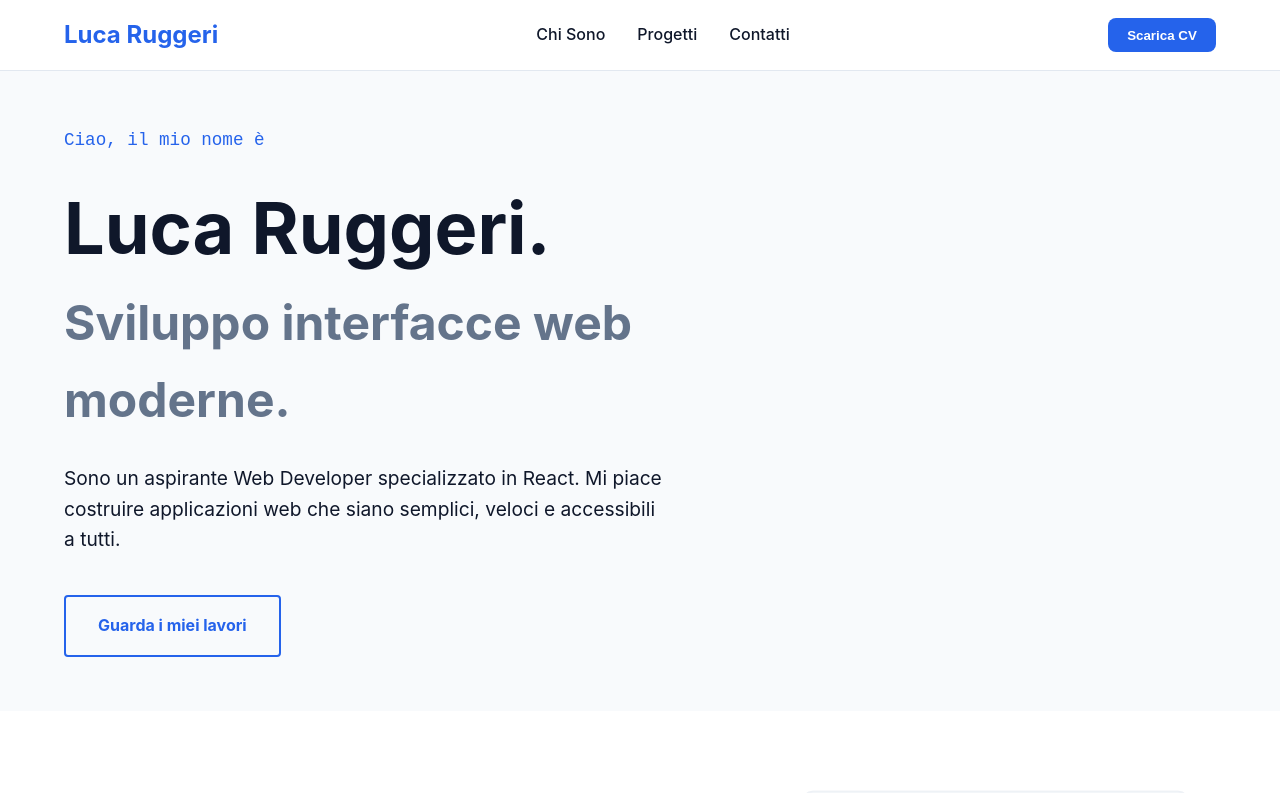
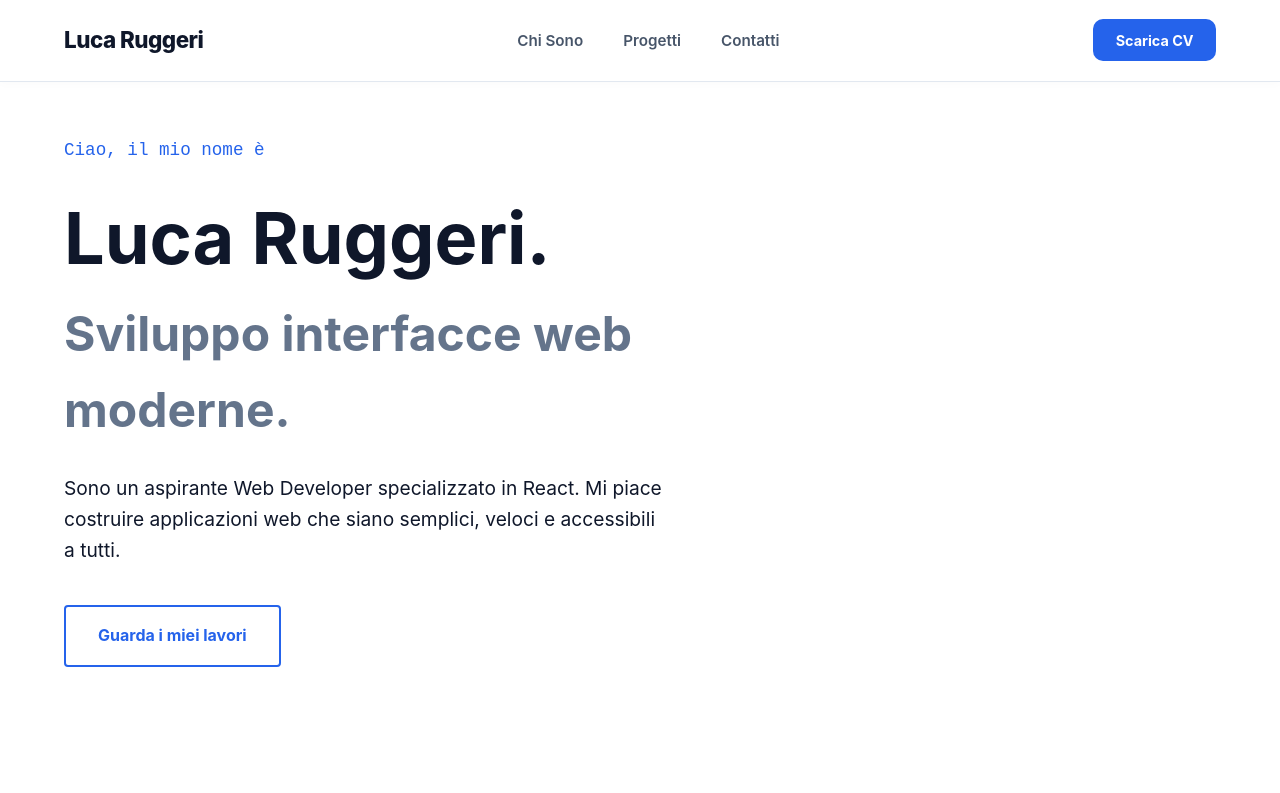
Before and after one commit to LucaRuggeri5/sito-personale-luca-ruggeri, a React (Vite) app: page / in a window 1280 px wide. Shown: the top 793 px of the page. Built offline with nearby package versions, Linux system fonts and the light colour scheme; no server answers; the database is empty.

Commit message:
revisione navbar e inserimento pdf

```diff
--- a/src/components/Navbar/Navbar.css
+++ b/src/components/Navbar/Navbar.css
@@ -2,47 +2,61 @@
 
 .navbar-container {
   display: flex;
-  justify-content: space-between; /* Spinge logo, link e bottone ai tre estremi */
+  justify-content: space-between;
   align-items: center;
-  padding: 1rem 5%; /* 5% di padding laterale per non toccare i bordi dello schermo */
-  background-color: #ffffff;
-  border-bottom: 1px solid #e2e8f0; /* Una linea sottile grigia per separare la nav dal resto */
-  position: sticky; /* Rimane fissa in alto mentre scrolli */
+  padding: 1.2rem 5%; /* Leggermente aumentata l'altezza per dare più respiro */
+  background-color: rgba(255, 255, 255, 0.95); /* Effetto leggermente trasparente di tendenza */
+  backdrop-filter: blur(8px); /* Sfoca lo sfondo sotto la navbar mentre si scrolla */
+  border-bottom: 1px solid #e2e8f0;
+  position: sticky;
   top: 0;
-  z-index: 1000; /* Assicura che stia sopra a tutti gli altri elementi */
+  z-index: 1000;
+  box-shadow: 0 2px 10px rgba(0, 0, 0, 0.02); /* Ombra più morbida e moderna */
 }
 
 .navbar-logo a {
-  font-size: 1.5rem;
-  font-weight: bold;
-  color: var(--primary-color); /* Usiamo la variabile che abbiamo creato in index.css */
+  font-size: 1.4rem;
+  font-weight: 800; /* Più marcato per dare identità al brand */
+  color: #0f172a; /* Colore scuro neutro, evita che il logo sparisca se è dello stesso colore dei bottoni */
+  text-decoration: none;
+  letter-spacing: -0.5px;
 }
 
 .navbar-links {
   display: flex;
-  gap: 2rem; /* Crea spazio uniforme tra i link */
+  gap: 2.5rem;
+  list-style: none; /* Rimuove i pallini di default della lista */
+  margin: 0;
+  padding: 0;
 }
 
 .navbar-links a {
-  font-weight: 500;
-  transition: color 0.3s; /* Effetto morbido quando passi sopra con il mouse */
+  text-decoration: none;
+  color: #475569; /* Grigio scuro leggibile */
+  font-weight: 600;
+  font-size: 0.95rem;
+  transition: color 0.25s ease;
 }
 
 .navbar-links a:hover {
   color: var(--primary-color);
 }
 
+/* Stilizzazione del link/bottone CV */
 .cv-button {
+  display: inline-block;
   background-color: var(--primary-color);
   color: white;
-  padding: 0.6rem 1.2rem;
-  border: none;
-  border-radius: 8px;
-  cursor: pointer;
-  font-weight: 600;
-  transition: background 0.3s;
+  padding: 0.6rem 1.4rem;
+  text-decoration: none;
+  border-radius: 10px; /* Angoli più morbidi in linea con le nuove card dei progetti */
+  font-weight: 700;
+  font-size: 0.9rem;
+  transition: all 0.3s ease;
 }
 
 .cv-button:hover {
   background-color: var(--accent-color);
+  transform: translateY(-1px); /* Piccolo effetto micro-interazione all'hover */
+  box-shadow: 0 4px 12px rgba(37, 99, 235, 0.2);
 }
--- a/src/components/Navbar/Navbar.jsx
+++ b/src/components/Navbar/Navbar.jsx
@@ -1,24 +1,27 @@
 import React from 'react';
-import './Navbar.css'; // Importiamo lo stile specifico per questo componente
+import './Navbar.css';
 
 const Navbar = () => {
   return (
     <nav className="navbar-container">
-            {/* Il Logo del tuo sito */}
+      {/* Logo / Nome */}
       <div className="navbar-logo">
         <a href="/">Luca Ruggeri</a>
       </div>
 
-            {/* I link di navigazione */}
+      {/* Link di navigazione interni */}
       <ul className="navbar-links">
         <li><a href="#about">Chi Sono</a></li>
         <li><a href="#progetti">Progetti</a></li>
         <li><a href="#contatti">Contatti</a></li>
       </ul>
 
-            {/* Un piccolo bottone per il Call to Action (es. scaricare il CV) */}
+      {/* Call to Action: Scarica CV */}
       <div className="navbar-cta">
-                <button className="cv-button">Scarica CV</button>
+        {/* Trasformato in tag <a> per permettere il download nativo del file inserito in public/ */}
+        <a href="/cv.pdf" download="Luca_Ruggeri_CV.pdf" className="cv-button">
+          Scarica CV
+        </a>
       </div>
     </nav>
   );
--- a/src/index.css
+++ b/src/index.css
@@ -5,15 +5,6 @@
   margin: 0;
   padding: 0;
   box-sizing: border-box; /* Serve a calcolare bene le larghezze con padding/border */
-}
-
-:root {
-  /* Definiamo delle variabili per i colori: così se vogliamo cambiare il blu,
-     lo facciamo qui una volta sola */
-  --primary-color: #2563eb;
-  --bg-color: #f8fafc;
-  --text-color: #1e293b;
-  --accent-color: #6366f1;
 }
 
 body {
@@ -26,3 +17,8 @@ body {
 /* Togliamo i pallini dalle liste e i sottolineati dai link */
 ul { list-style: none; }
 a { text-decoration: none; color: inherit; }
+
+/* Scorrimento fluido al click */
+html {
+  scroll-behavior: smooth;
+}
```
Also changed, not shown: 1 other file (tests, documents, lock files or other folders). Lines whose indentation alone changed are shown as unchanged.
